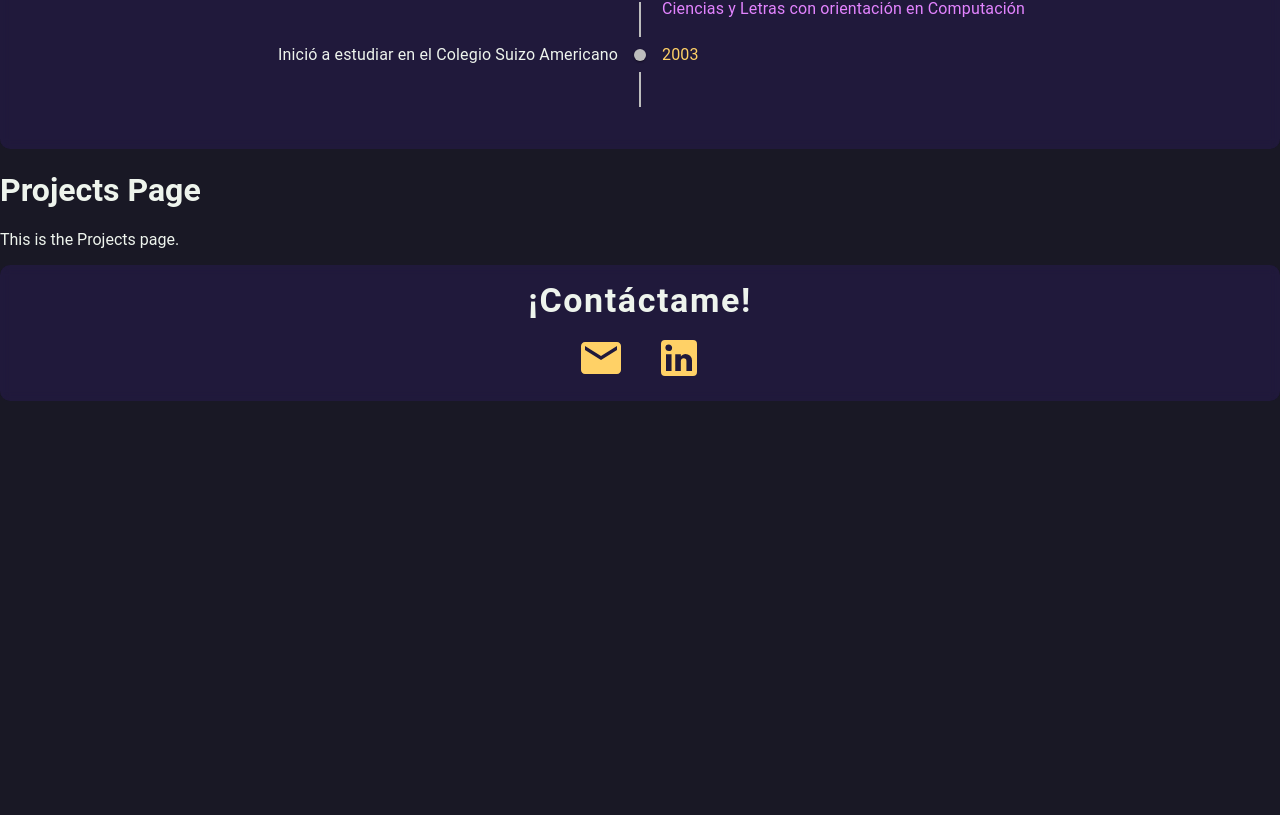
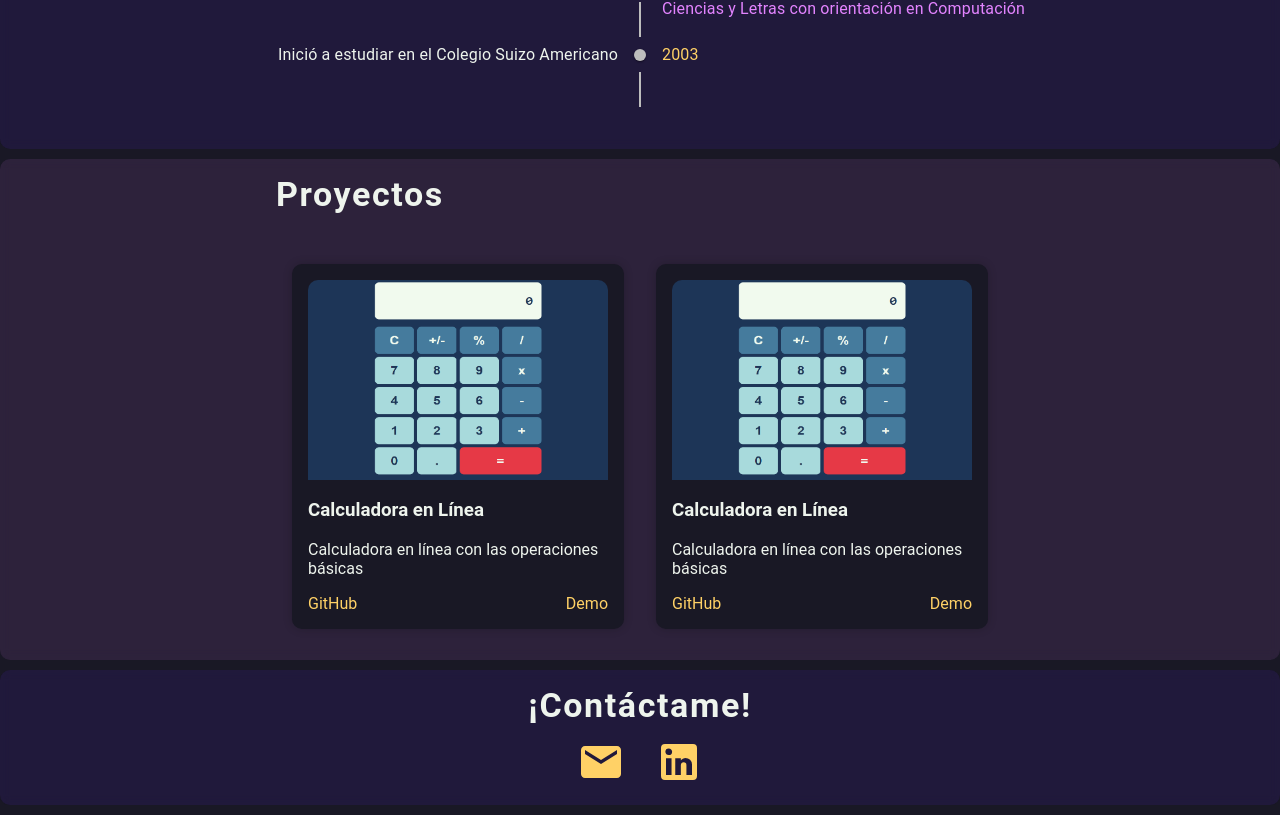
Before and after one commit to FranzCastillo/Portfolio, a React (Create React App) app: page / in a window 1280 px wide. Shown: the part 597-1412 px from the top of the page. Before the commit the page ends 1008 px from the top, so only its background shows below. Built offline with nearby package versions, Linux system fonts and the light colour scheme.

Commit message:
Project Card Implemented

```diff
--- a/src/components/AboutTabs/HardSkills/ImageDisplay/ImageDisplay.js
+++ b/src/components/AboutTabs/HardSkills/ImageDisplay/ImageDisplay.js
@@ -1,4 +1,3 @@
-import react from 'react';
 import "./ImageDisplay.scss";
 
 const ImageDisplay = ({title, imageLink}) => {
--- a/src/pages/Contact/Contact.js
+++ b/src/pages/Contact/Contact.js
@@ -9,6 +9,7 @@ const Contact = () => {
     return (
         <Container
             className={"reach-me-container"}
+            id={"contact"}
             maxWidth="xl"
             sx={{
                 display: 'flex',
--- /dev/null
+++ b/src/pages/Projects/ProjectCard/ProjectCard.js
@@ -0,0 +1,24 @@
+import * as React from 'react';
+import './ProjectCard.scss';
+
+export default function ProjectCard({title, description, image, githubLink, demoLink}) {
+    return (
+        <dix className={"project-card"}>
+            <img src={image} alt={title} />
+            <div className={"content"}>
+                <h3>{title}</h3>
+                <p>{description}</p>
+                <div className={"links"}>
+                    <a href={githubLink}>
+                        GitHub
+                    </a>
+                    {demoLink? (
+                        <a href={demoLink}>
+                            Demo
+                        </a>
+                    ) : null}
+                </div>
+            </div>
+        </dix>
+    );
+}
--- /dev/null
+++ b/src/pages/Projects/ProjectCard/ProjectCard.scss
@@ -0,0 +1,41 @@
+@import "../../../styles/Variables";
+
+.project-card {
+  width: 300px;
+  display: flex;
+  flex-direction: column;
+  justify-content: space-between;
+  align-items: center;
+  margin: 1rem;
+  padding: 1rem;
+  border-radius: 10px;
+  box-shadow: 0 0 10px rgba(0, 0, 0, 0.2);
+  transition: all 0.3s ease-in-out;
+  color: $text-color;
+  font-family: $font-family;
+  background-color: $background-color;
+
+  img {
+    width: 100%;
+    height: 200px;
+    border-radius: 10px 10px 0 0;
+  }
+
+  .content {
+
+    .links {
+        display: flex;
+        justify-content: space-between;
+        align-items: center;
+      a {
+        text-decoration: none;
+        color: $accent-color;
+        transition: all 0.1s ease-in-out;
+
+        &:hover {
+          color: $secondary-color;
+        }
+      }
+    }
+  }
+}
--- a/src/pages/Projects/Projects.js
+++ b/src/pages/Projects/Projects.js
@@ -1,11 +1,59 @@
 import React from 'react';
+import Container from "@mui/material/Container";
+import Typography from "@mui/material/Typography";
+import Grid from '@mui/material/Grid';
+import CalcImg from '../../assets/images/calc.png';
+import ProjectCard from "./ProjectCard/ProjectCard";
+
+import './Projects.scss';
 
 const Projects = () => {
     return (
-        <div className={"projects"} id={"projects"}>
-            <h1>Projects Page</h1>
-            <p>This is the Projects page.</p>
-        </div>
+        <Container
+            className={"projects-container"}
+            id={"projects"}
+            maxWidth="xl"
+            sx={{
+                display: 'flex',
+                flexDirection: 'column',
+                alignItems: 'center',
+                justifyContent: 'center',
+                padding: '15px',
+                fontFamily: 'Roboto, sans-serif',
+                backgroundColor: 'rgba(227, 132, 255, 0.1)',
+                backdropFilter: 'blur(5px)',
+                borderRadius: '10px',
+                marginTop: '10px',
+                marginBottom: '10px',
+            }}
+        >
+            <div className={"projects"}>
+                <Typography
+                    className={"title"}
+                    variant="h4"
+                    component="h1"
+                    gutterBottom
+                >
+                    Proyectos
+                </Typography>
+                <div className={"projects-list"}>
+                    <ProjectCard
+                        title={"Calculadora en Línea"}
+                        description={"Calculadora en línea con las operaciones básicas"}
+                        image={CalcImg}
+                        githubLink={"https://github.com/FranzCastillo/STW-Lab9-Calculadora"}
+                        demoLink={"https://stw-lab9.web.app"}
+                    />
+                    <ProjectCard
+                        title={"Calculadora en Línea"}
+                        description={"Calculadora en línea con las operaciones básicas"}
+                        image={CalcImg}
+                        githubLink={"https://github.com/FranzCastillo/STW-Lab9-Calculadora"}
+                        demoLink={"https://stw-lab9.web.app"}
+                    />
+                </div>
+            </div>
+        </Container>
     );
 }
 
--- /dev/null
+++ b/src/pages/Projects/Projects.scss
@@ -0,0 +1,15 @@
+.projects-container {
+  .projects {
+    .title {
+      font-weight: 700;
+      letter-spacing: .1rem;
+    }
+
+    .projects-list{
+      display: flex;
+      flex-direction: row;
+      flex-wrap: wrap;
+      margin-top: 2rem;
+    }
+  }
+}
```
Also changed, not shown: src/assets/images/calc.png (added).
